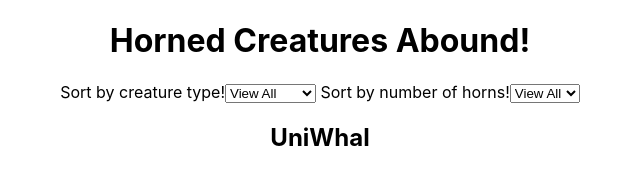
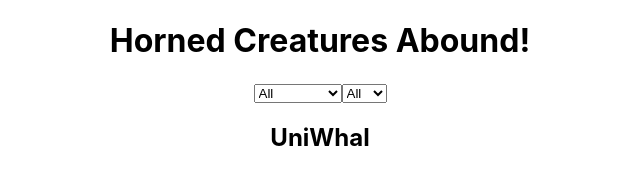
Before and after one commit to Montano-Pete/Lab02-horned-creatures, a React (Create React App) app: page / in a window 1280 px wide. Shown: the top 172 px of the page, without its empty margins (320-960 px from the left). Built offline with nearby package versions, Linux system fonts and the light colour scheme; grey boxes are pictures that could not be loaded.

Commit message:
Refactored stretch goal

```diff
--- a/src/App.js
+++ b/src/App.js
@@ -3,8 +3,7 @@ import './App.css';
 import Header from './Header.js';
 import ImageList from './ImageList.js';
 import data from './data.js';
-import FilterKeyword from './FilterKeyword.js';
-import FilterHorns from './FilterHorns.js';
+import Dropdown from './Dropdown.js';
 
 export default class App extends Component {
 
@@ -31,11 +30,20 @@ export default class App extends Component {
       filteredData = filteredData.filter(item => item.horns === +(this.state.filterHorns))
     }
 
+    const keywordOptions = Array.from(new Set(data.map(item => item.keyword)));
+    const hornsOptions = Array.from(new Set(data.map(item => item.horns)));
+
     return (
       <div className="App">
         <Header />
-        <FilterKeyword dataKeyword={this.dataKeyword} />
-        <FilterHorns dataHorns={this.dataHorns} />
+        <Dropdown
+            options={keywordOptions}
+            handleChange={this.dataKeyword}
+          />
+          <Dropdown
+              options={hornsOptions}
+              handleChange={this.dataHorns}
+          />
         <ImageList data={filteredData} />
       </div>
     )
--- /dev/null
+++ b/src/Dropdown.js
@@ -0,0 +1,12 @@
+import React, { Component } from 'react'
+
+export default class Dropdown extends Component {
+    render() {
+        return (
+            <select onChange={this.props.handleChange}>
+                <option value="">All</option>
+                {this.props.options.map(optionString => <option value={optionString}>{optionString}</option>)}
+            </select>
+        )
+    }
+}
--- a/src/data.js
+++ b/src/data.js
@@ -105,8 +105,7 @@ const images = [
       horns: 2
     },
     {
-      url:
-        "https://cdn.modernfarmer.com/wp-content/uploads/2014/08/28476658_9c97f35096_o.jpg",
+      url: "https://cdn.modernfarmer.com/wp-content/uploads/2014/08/28476658_9c97f35096_o.jpg",
       title: "Mouflon",
       description: "Those horns though",
       keyword: "mouflon",
@@ -121,8 +120,7 @@ const images = [
       horns: 2
     },
     {
-      url:
-        "https://cbsnews3.cbsistatic.com/hub/i/r/2013/03/05/5b414225-a645-11e2-a3f0-029118418759/thumbnail/620x350/2d4cf24685b45c22912e64d2004fec8d/Baby_Mouflon_Wild_Sheep.jpg",
+      url: "https://cbsnews3.cbsistatic.com/hub/i/r/2013/03/05/5b414225-a645-11e2-a3f0-029118418759/thumbnail/620x350/2d4cf24685b45c22912e64d2004fec8d/Baby_Mouflon_Wild_Sheep.jpg",
       title: "Baby mouflon",
       description: "The cuteness that is a baby mouflon asleep",
       keyword: "mouflon",
```
